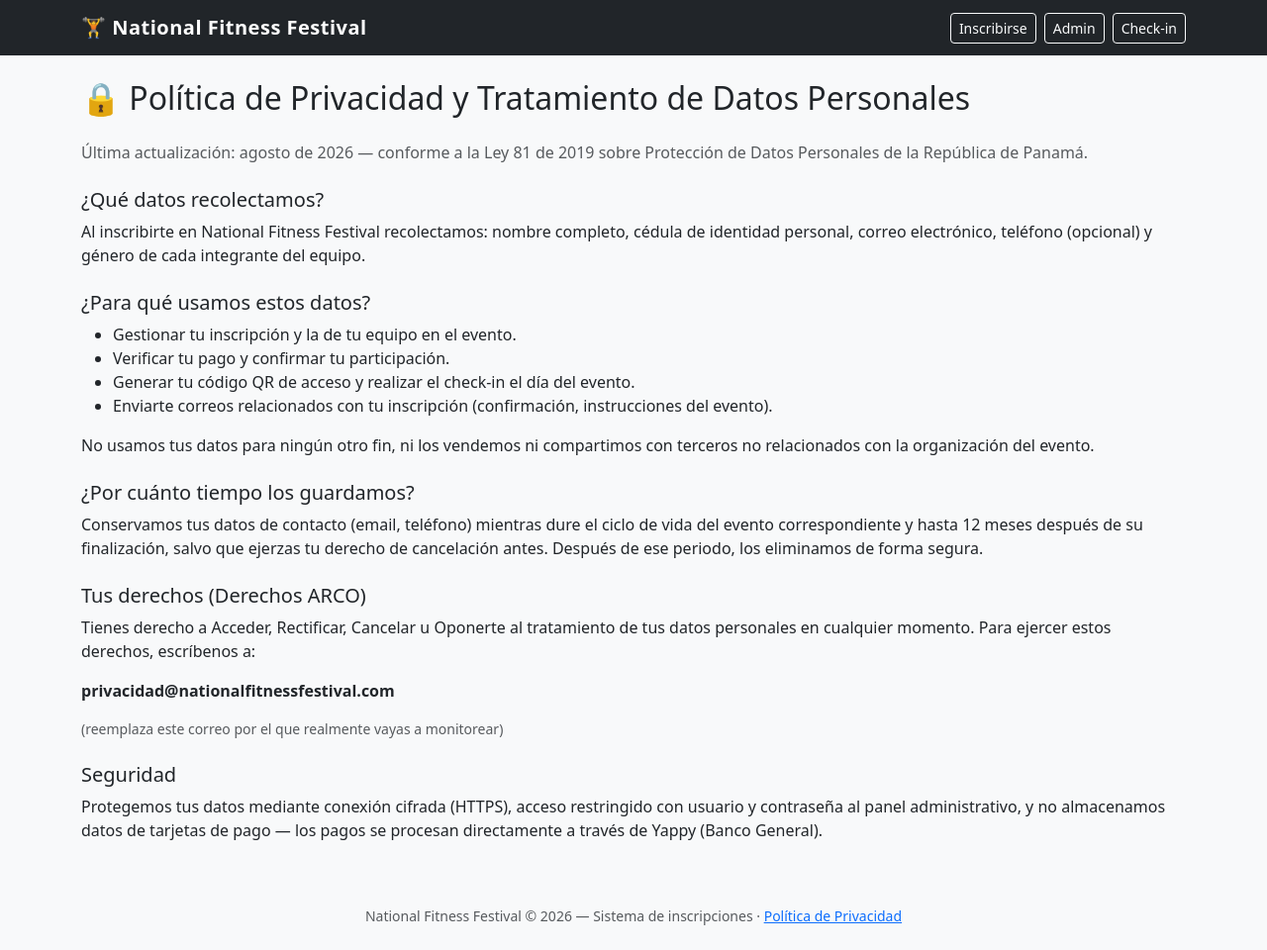
After one commit to dropeX22/national-fitness-festival, a FastAPI app: template app/templates/privacidad.html in a window 1280 px wide. The commit adds this page. Shown: the whole page at 99% size. Run offline with FastAPI, Linux system fonts and the light colour scheme; the template is opened without the code that fills it, so the values that code supplies are empty.

Commit message:
Agregar consentimiento de datos personales y aviso de privacidad

```diff
--- a/app/crud.py
+++ b/app/crud.py
@@ -115,6 +115,7 @@ def crear_equipo(db: Session, datos: schemas.EquipoCreate) -> models.Equipo:
         nombre=datos.nombre.strip(),
         categoria=datos.categoria,
         reglamento_aceptado=datos.reglamento_aceptado,
+        consentimiento_datos_aceptado=datos.consentimiento_datos_aceptado,  # nueva línea
         estado=models.EstadoEquipoEnum.pendiente,
         evento_id=evento.id,
     )
--- a/app/models.py
+++ b/app/models.py
@@ -78,6 +78,9 @@ class Equipo(Base):
     capitan_id = Column(Integer, ForeignKey("atletas.id"), nullable=True)
 
     reglamento_aceptado = Column(Boolean, nullable=False, default=False)
+    # Consentimiento para el TRATAMIENTO DE DATOS PERSONALES (Ley 81 de 2019,
+    # Panamá) — es distinto de aceptar el reglamento deportivo del evento.
+    consentimiento_datos_aceptado = Column(Boolean, nullable=False, default=False)
     estado = Column(Enum(EstadoEquipoEnum), nullable=False, default=EstadoEquipoEnum.pendiente, index=True)
 
     evento_id = Column(Integer, ForeignKey("eventos.id"), nullable=False)
--- a/app/routes/public.py
+++ b/app/routes/public.py
@@ -96,6 +96,7 @@ async def procesar_registro(
             nombre=nombre_equipo,
             categoria=categoria,
             reglamento_aceptado=reglamento_aceptado,
+            consentimiento_datos_aceptado=consentimiento_datos_aceptado,  # nueva línea
             atletas=atletas_schema,
         )
     except ValidationError as error:
@@ -144,3 +145,7 @@ def pagina_confirmacion(equipo_id: int, request: Request, db: Session = Depends(
             "evento": evento,
         },
     )
+@router.get("/privacidad", response_class=HTMLResponse)
+def pagina_privacidad(request: Request):
+    """Aviso de privacidad — Ley 81 de 2019, Panamá."""
+    return templates.TemplateResponse("privacidad.html", {"request": request})
--- a/app/templates/base.html
+++ b/app/templates/base.html
@@ -23,8 +23,9 @@
     {% block contenido %}{% endblock %}
   </main>
 
-  <footer class="text-center text-muted py-4 small">
+<footer class="text-center text-muted py-4 small">
     National Fitness Festival &copy; 2026 — Sistema de inscripciones
+    · <a href="/privacidad">Política de Privacidad</a>
   </footer>
 
   <script src="https://cdn.jsdelivr.net/npm/bootstrap@5.3.3/dist/js/bootstrap.bundle.min.js"></script>
--- /dev/null
+++ b/app/templates/privacidad.html
@@ -0,0 +1,31 @@
+{% extends "base.html" %}
+{% block titulo %}Política de Privacidad{% endblock %}
+
+{% block contenido %}
+<h2 class="mb-4">🔒 Política de Privacidad y Tratamiento de Datos Personales</h2>
+
+<p class="text-muted">Última actualización: agosto de 2026 — conforme a la Ley 81 de 2019 sobre Protección de Datos Personales de la República de Panamá.</p>
+
+<h5 class="mt-4">¿Qué datos recolectamos?</h5>
+<p>Al inscribirte en National Fitness Festival recolectamos: nombre completo, cédula de identidad personal, correo electrónico, teléfono (opcional) y género de cada integrante del equipo.</p>
+
+<h5 class="mt-4">¿Para qué usamos estos datos?</h5>
+<ul>
+  <li>Gestionar tu inscripción y la de tu equipo en el evento.</li>
+  <li>Verificar tu pago y confirmar tu participación.</li>
+  <li>Generar tu código QR de acceso y realizar el check-in el día del evento.</li>
+  <li>Enviarte correos relacionados con tu inscripción (confirmación, instrucciones del evento).</li>
+</ul>
+<p>No usamos tus datos para ningún otro fin, ni los vendemos ni compartimos con terceros no relacionados con la organización del evento.</p>
+
+<h5 class="mt-4">¿Por cuánto tiempo los guardamos?</h5>
+<p>Conservamos tus datos de contacto (email, teléfono) mientras dure el ciclo de vida del evento correspondiente y hasta 12 meses después de su finalización, salvo que ejerzas tu derecho de cancelación antes. Después de ese periodo, los eliminamos de forma segura.</p>
+
+<h5 class="mt-4">Tus derechos (Derechos ARCO)</h5>
+<p>Tienes derecho a Acceder, Rectificar, Cancelar u Oponerte al tratamiento de tus datos personales en cualquier momento. Para ejercer estos derechos, escríbenos a:</p>
+<p class="fw-bold">privacidad@nationalfitnessfestival.com</p>
+<p class="text-muted small">(reemplaza este correo por el que realmente vayas a monitorear)</p>
+
+<h5 class="mt-4">Seguridad</h5>
+<p>Protegemos tus datos mediante conexión cifrada (HTTPS), acceso restringido con usuario y contraseña al panel administrativo, y no almacenamos datos de tarjetas de pago — los pagos se procesan directamente a través de Yappy (Banco General).</p>
+{% endblock %}
--- a/seed_datos_ejemplo.py
+++ b/seed_datos_ejemplo.py
@@ -20,6 +20,7 @@ equipos_ejemplo = [
         "nombre": "Los Guerreros del Hierro",
         "categoria": "Avanzado",
         "reglamento_aceptado": True,
+        "consentimiento_datos_aceptado": True,
         "atletas": [
             {"nombre": "Carlos Pérez", "cedula": "8-111-1111", "email": "carlos@example.com", "genero": "M", "es_capitan": True},
             {"nombre": "Luis Gómez", "cedula": "8-222-2222", "email": "luis@example.com", "genero": "M", "es_capitan": False},
@@ -31,6 +32,7 @@ equipos_ejemplo = [
         "nombre": "Fuerza Panameña",
         "categoria": "Principiante",
         "reglamento_aceptado": True,
+        "consentimiento_datos_aceptado": True,
         "atletas": [
             {"nombre": "José Ramírez", "cedula": "8-555-5555", "email": "jose@example.com", "genero": "M", "es_capitan": True},
             {"nombre": "Pedro Sánchez", "cedula": "8-666-6666", "email": "pedro@example.com", "genero": "M", "es_capitan": False},
```
Also changed, not shown: app/schemas.py (+7 -0 lines), app/templates/registro.html (+7 -0 lines).
